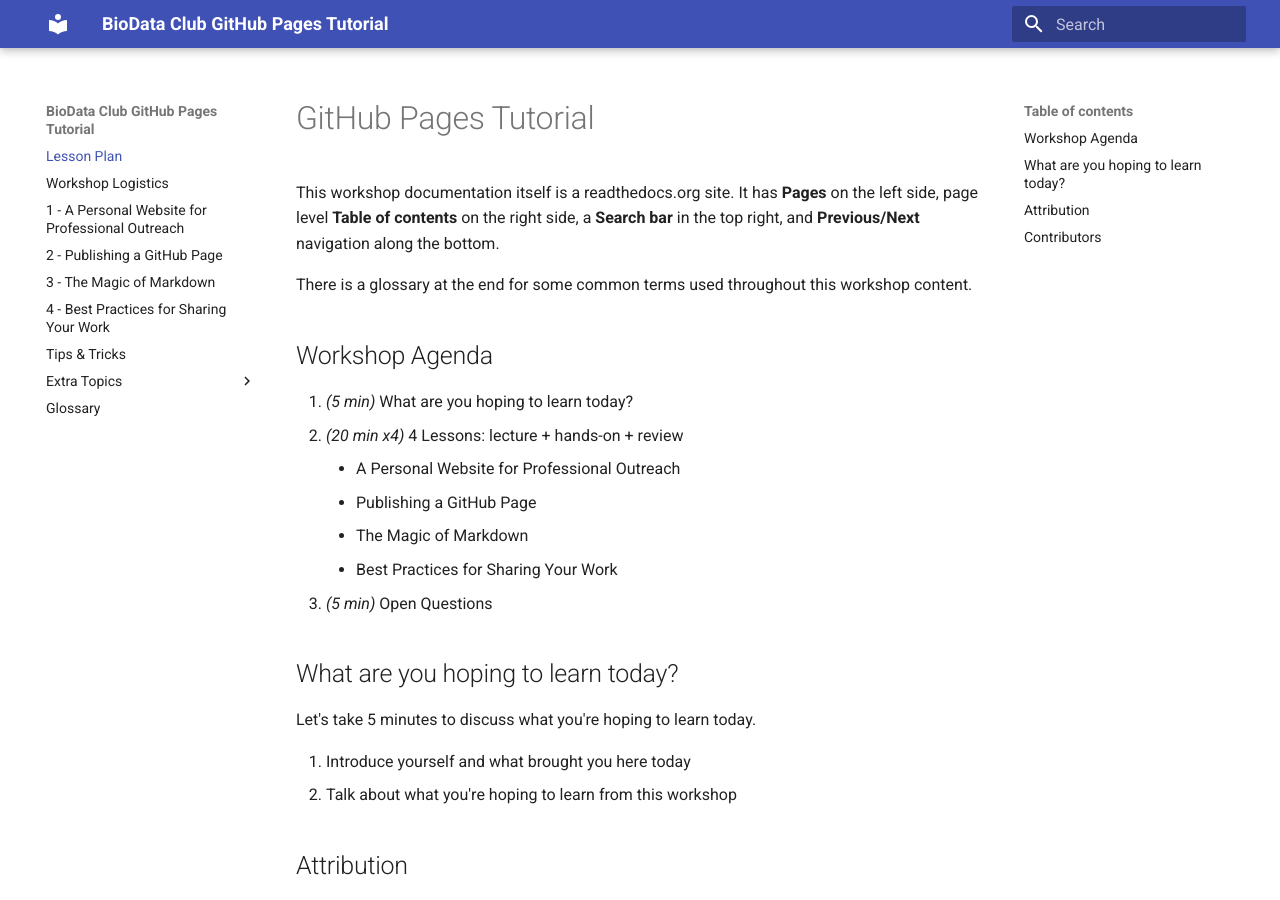
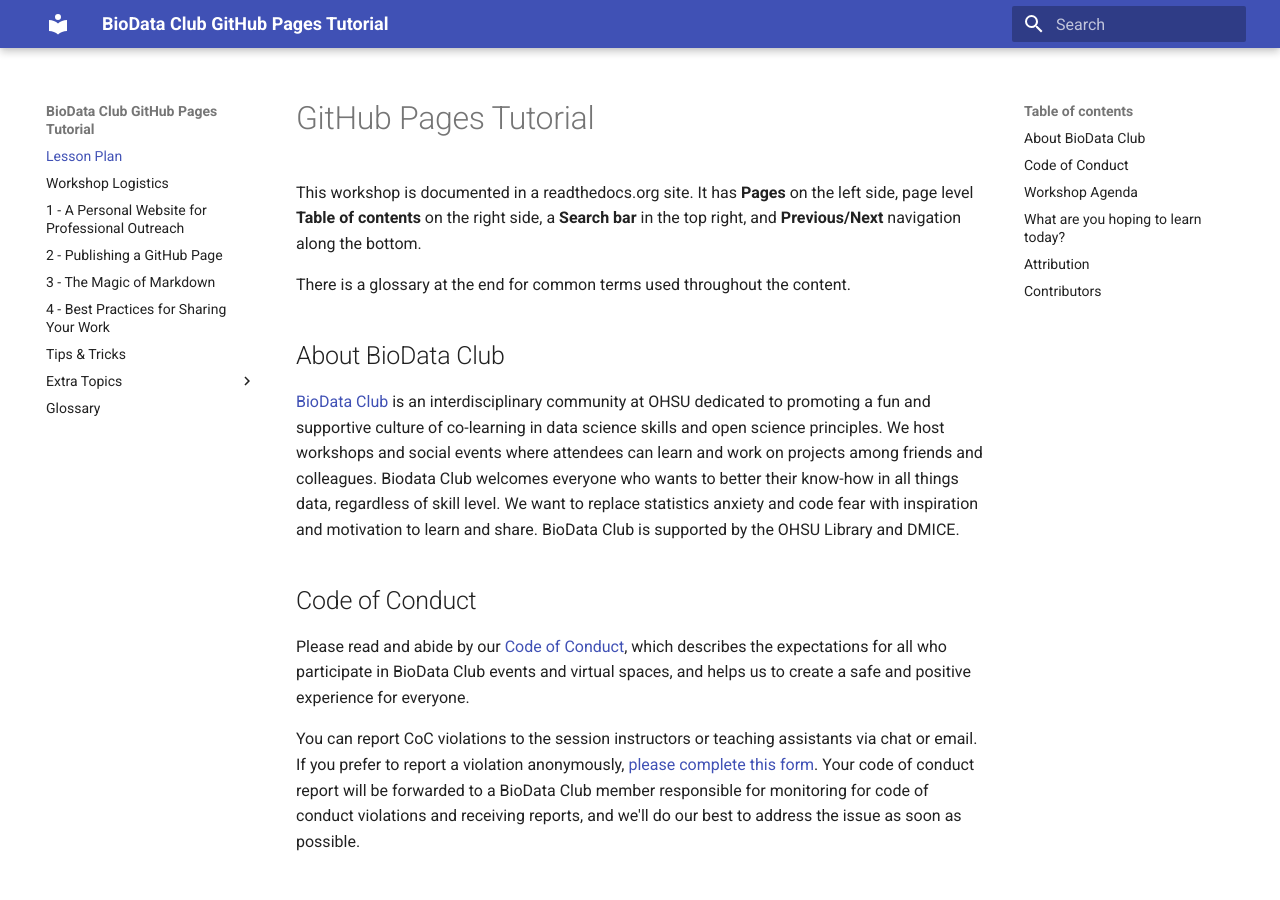
Before and after one commit to BioData-Club/ghpages-rtd, an MkDocs documentation site: the page built from docs/index.md, in a window 1280 px wide and 900 px high. Built offline with MkDocs 1.6.1 and Material for MkDocs 9.7.7, drawn with Linux system fonts in a browser that asks for light colours; old or Windows-style settings are respelled for this version of MkDocs.

Commit message:
Update index.md

```diff
--- a/docs/index.md
+++ b/docs/index.md
@@ -1,8 +1,15 @@
 # GitHub Pages Tutorial
 
-This workshop documentation itself is a readthedocs.org site.  It has **Pages** on the left side, page level **Table of contents** on the right side, a **Search bar** in the top right, and **Previous/Next** navigation along the bottom.
+This workshop is documented in a readthedocs.org site.  It has **Pages** on the left side, page level **Table of contents** on the right side, a **Search bar** in the top right, and **Previous/Next** navigation along the bottom.
 
-There is a glossary at the end for some common terms used throughout this workshop content.
+There is a glossary at the end for common terms used throughout the content.
+
+## About BioData Club
+[BioData Club](https://biodata-club.github.io/) is an interdisciplinary community at OHSU dedicated to promoting a fun and supportive culture of co-learning in data science skills and open science principles. We host workshops and social events where attendees can learn and work on projects among friends and colleagues. Biodata Club welcomes everyone who wants to better their know-how in all things data, regardless of skill level. We want to replace statistics anxiety and code fear with inspiration and motivation to learn and share. BioData Club is supported by the OHSU Library and DMICE.
+## Code of Conduct
+Please read and abide by our [Code of Conduct](https://biodata-club.github.io/code_of_conduct/), which describes the expectations for all who participate in BioData Club events and virtual spaces, and helps us to create a safe and positive experience for everyone.
+
+You can report CoC violations to the session instructors or teaching assistants via chat or email.  If you prefer to report a violation anonymously, [please complete this form](https://ohsu.ca1.qualtrics.com/jfe/form/SV_8joYAQSpzU6kwuN).  Your code of conduct report will be forwarded to a BioData Club member responsible for monitoring for code of conduct violations and receiving reports, and we'll do our best to address the issue as soon as possible.
 
 ## Workshop Agenda
 
```
